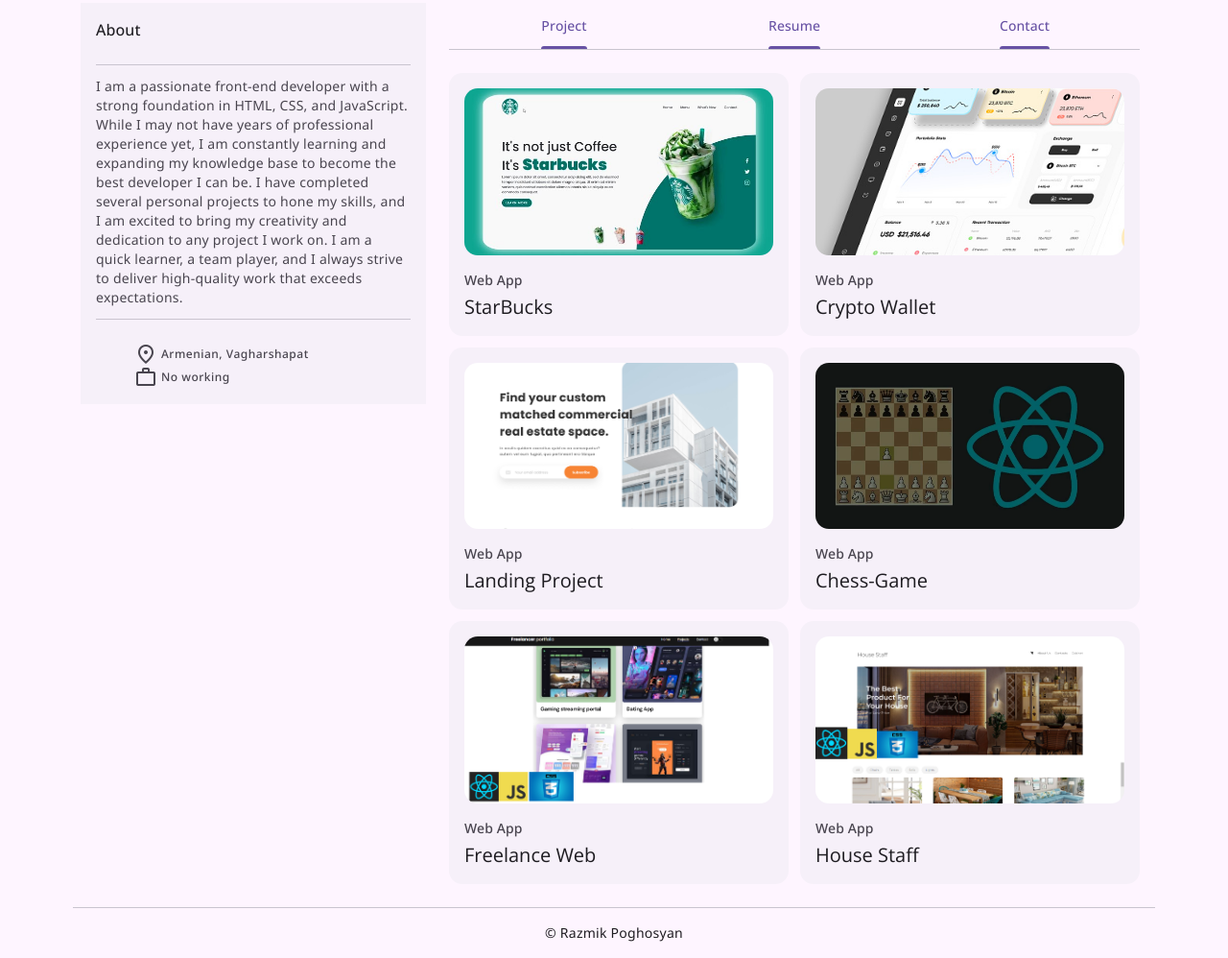
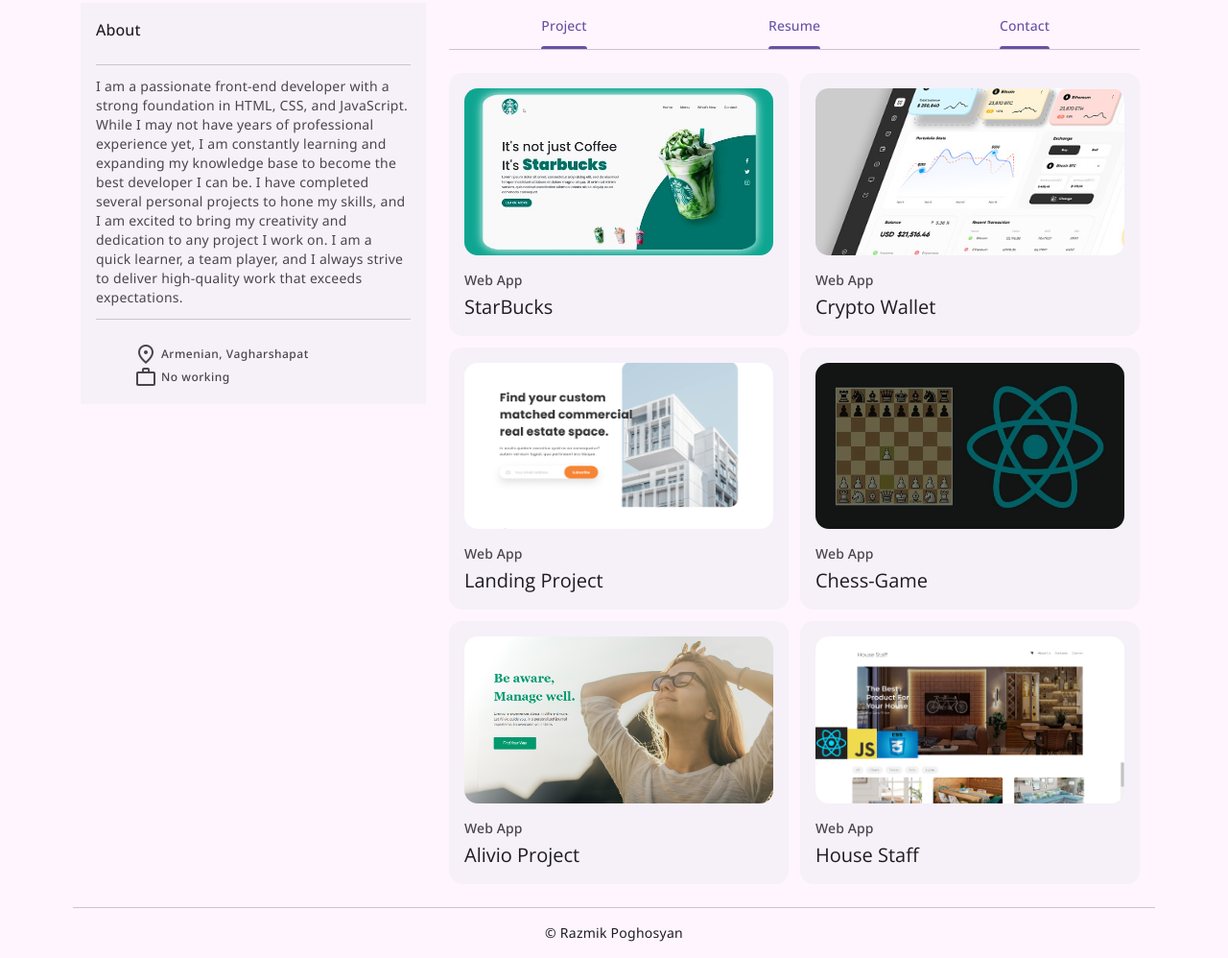
Before and after one commit to RazmikPoghosyan/My-Portfolio, a plain HTML site: page index.html in a window 1280 px wide. Shown: the part 373-1371 px from the top of the page at 96% size. Drawn offline with nearby package versions, Linux system fonts and the light colour scheme.

Commit message:
Add files via upload

```diff
--- a/index.html
+++ b/index.html
@@ -174,15 +174,15 @@
 
                                     <figure class="card-banner img-holder" style="--width: 334;
                                     --height: 180;">
-                                    <img src="./assets/images/project 5.png" alt="Freelance_Web" width="334" height="180" class="img-cover">
+                                    <img src="./assets/images/project-5.png" alt="Freelance_Web" width="334" height="180" class="img-cover">
                                     </figure>
                                     <div class="card-content">
                                         <span class="label-large card-subtitle">Web App</span>
 
-                                        <h3 class="title-large card-title">Freelance Web</h3>
+                                        <h3 class="title-large card-title">Alivio Project</h3>
                                     </div>
 
-                                    <a href="https://razmikpoghosyan.github.io/Freelance_Web" class="state-layer"></a>
+                                    <a href="https://razmikpoghosyan.github.io/Alivio-Project/" class="state-layer"></a>
 
                                 </div>
 
```
Also changed, not shown: assets/images/project-5.png (added).
